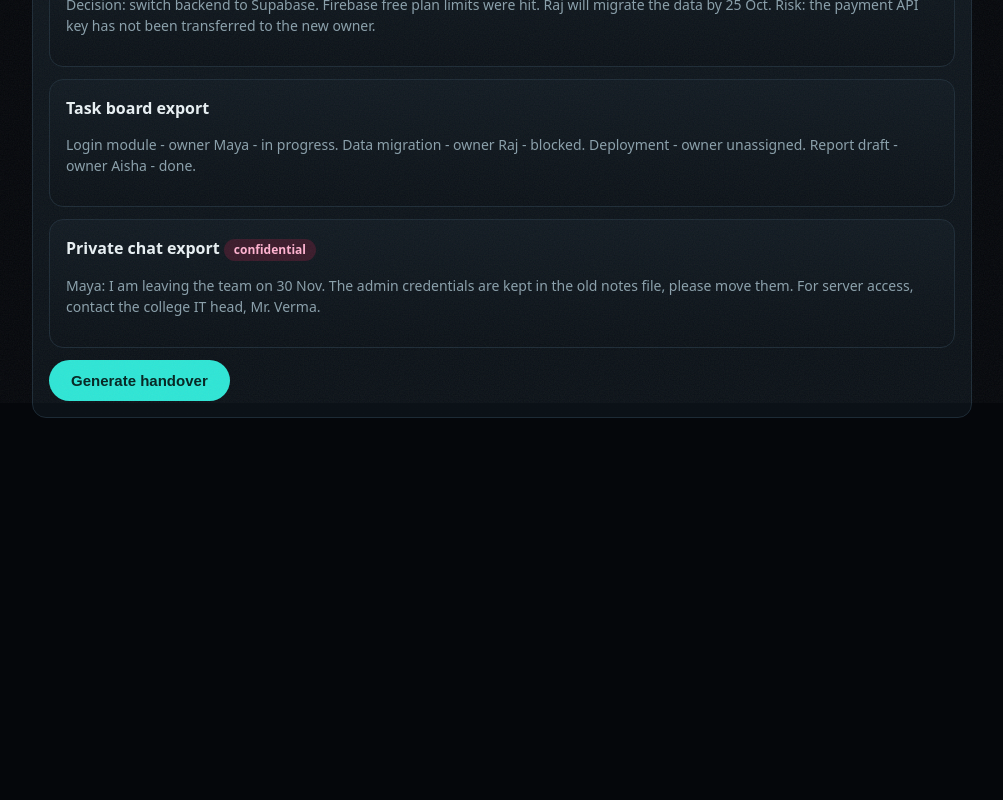
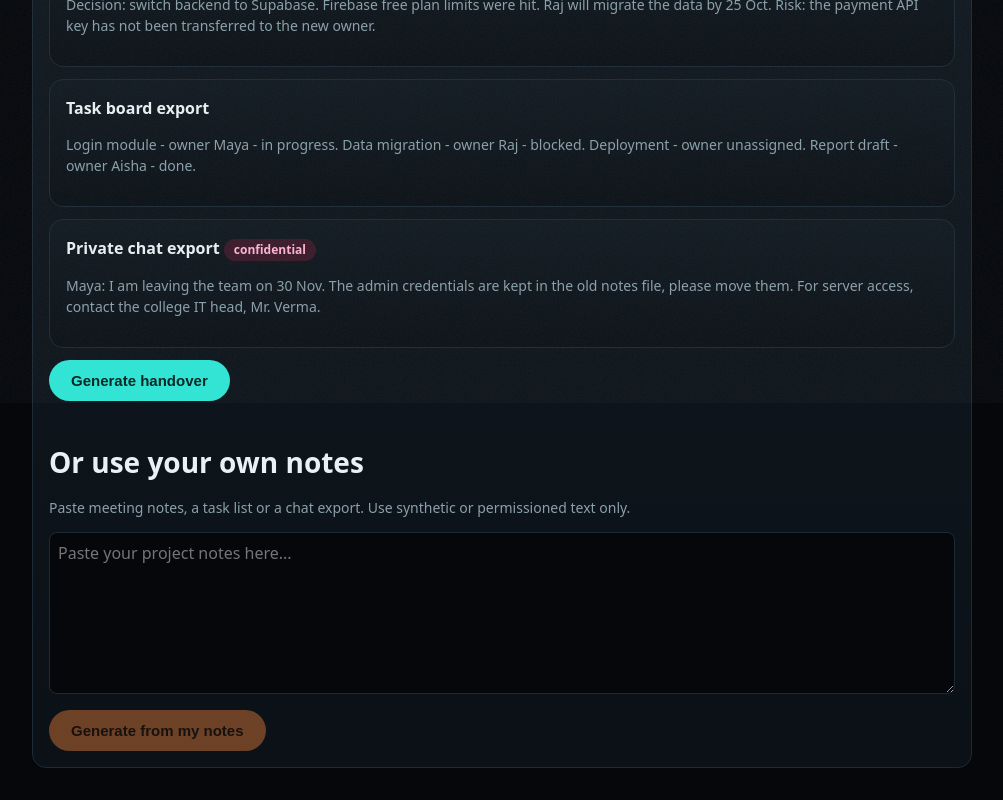
Before and after one commit to sirisha2009/HandoverTrail, a Next.js app: page /demo in a window 1280 px wide. Shown: the part 397-1197 px from the top of the page, without its empty margins (138-1141 px from the left). Before the commit the page ends 847 px from the top, so only its background shows below. Built offline with nearby package versions, Linux system fonts and the light colour scheme.

Commit message:
Add demo page with source management and claims review

```diff
--- a/app/demo/page.js
+++ b/app/demo/page.js
@@ -11,6 +11,11 @@ function Highlight({ text, snippet }) {
 
 export default function Demo() {
   const [claims, setClaims] = useState(null);
+  const [srcs, setSrcs] = useState(sources);
+  const [custom, setCustom] = useState("");
+  const [loading, setLoading] = useState(false);
+  const [err, setErr] = useState("");
+  const [meta, setMeta] = useState("");
   const [role, setRole] = useState("lead");
   const [openId, setOpenId] = useState(null);
   const [editId, setEditId] = useState(null);
@@ -18,11 +23,22 @@ export default function Demo() {
   const [version, setVersion] = useState(0);
   const [acked, setAcked] = useState(false);
 
-  const load = () => setClaims(mockClaims.map((c) => ({ ...c, status: "pending" })));
+  async function run(list) {
+    setLoading(true); setErr("");
+    try {
+      const r = await fetch("/api/generate", { method: "POST", headers: { "Content-Type": "application/json" }, body: JSON.stringify({ sources: list }) });
+      const d = await r.json();
+      if (!r.ok || !d.claims) throw new Error(d.error || "Generation failed.");
+      setSrcs(list); setClaims(d.claims.map((c) => ({ ...c, status: "pending" }))); setMeta("Generated by AI (" + d.model + "). Quotes were re-checked against the sources.");
+    } catch (e) { setErr(e.message); }
+    setLoading(false);
+  }
+  const offline = () => { setSrcs(sources); setClaims(mockClaims.map((c) => ({ ...c, status: "pending" }))); setMeta("Offline sample output. The AI was not used."); setErr(""); };
+  const reset = () => { setClaims(null); setVersion(0); setAcked(false); setOpenId(null); setMeta(""); };
   const set = (id, patch) => setClaims(claims.map((c) => (c.id === id ? { ...c, ...patch } : c)));
   const pending = claims ? claims.filter((c) => c.status === "pending").length : 0;
   const visible = (c) => role === "lead" || !c.confidential;
-  const srcOf = (id) => sources.find((s) => s.id === id);
+  const srcOf = (id) => srcs.find((s) => s.id === id);
   const approved = claims ? claims.filter((c) => c.status === "approved" && visible(c)) : [];
   const types = ["Decision", "Owner", "Blocker", "Risk", "Next action", "Contact"];
 
@@ -42,14 +58,19 @@ export default function Demo() {
             <h2 style={{ marginTop: 0 }}>Step 1. Connect sources</h2>
             <p className="mute">Sample project: 4 sources (notes, task board, private chat). Click below to reconstruct the project state.</p>
             {sources.filter(visible).map((s) => (<div key={s.id} className="card"><strong>{s.title}</strong> {s.confidential && <span className="badge conf">confidential</span>}<p className="mute">{s.text}</p></div>))}
-            <button className="btn" onClick={load}>Generate handover</button>
+            <button className="btn" disabled={loading} onClick={() => run(sources)}>{loading ? "Analysing sources..." : "Generate handover"}</button>
+            <h2>Or use your own notes</h2>
+            <p className="mute">Paste meeting notes, a task list or a chat export. Use synthetic or permissioned text only.</p>
+            <textarea rows={6} value={custom} onChange={(e) => setCustom(e.target.value)} placeholder="Paste your project notes here..." />
+            <div className="row"><button className="btn amb" disabled={loading || custom.trim().length < 40} onClick={() => run([{ id: "u1", title: "Pasted notes", confidential: false, text: custom }])}>{loading ? "Analysing..." : "Generate from my notes"}</button></div>
+            {err && <div className="card" style={{ marginTop: 12 }}><p className="mute" style={{ color: "var(--red)" }}>{err}</p><button className="btn sm ghost" onClick={offline}>Show the offline sample instead</button></div>}
           </div>
         )}
         {claims && (
           <div className="two">
             <div>
               <h2 style={{ marginTop: 0 }}>Review claims</h2>
-              <p className="mute">{pending} pending. Click a claim to see its source. Approve, edit or reject each one.</p>
+              <p className="mute">{meta}</p><p className="mute">{pending} pending. Click a claim to see its source. Approve, edit or reject each one.</p><button className="btn sm ghost" onClick={reset}>Start over</button>
               {claims.filter(visible).map((c) => (
                 <div key={c.id} className="card" style={{ opacity: c.status === "rejected" ? 0.45 : 1 }}>
                   <span className="badge type">{c.type}</span>
```
